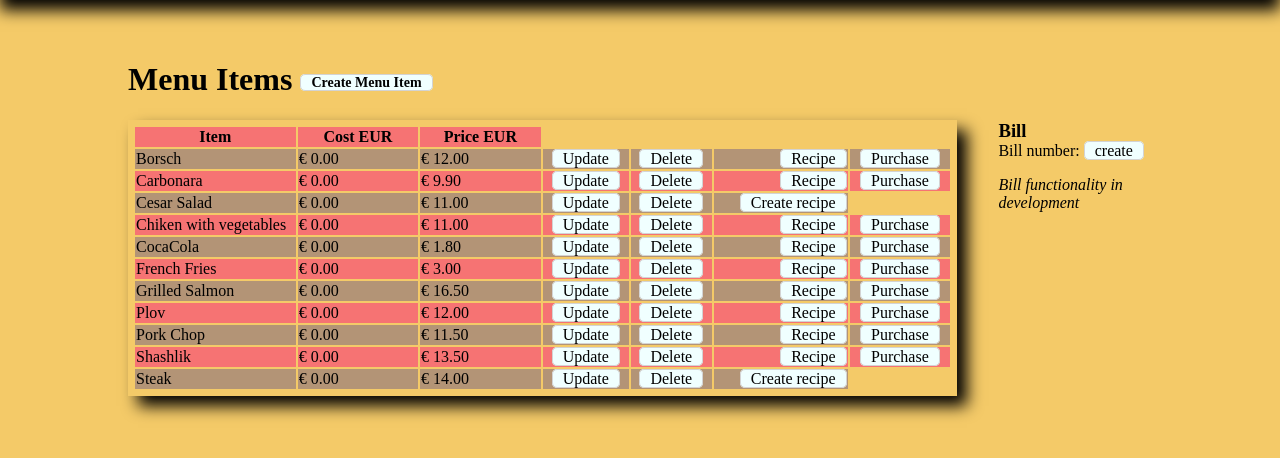
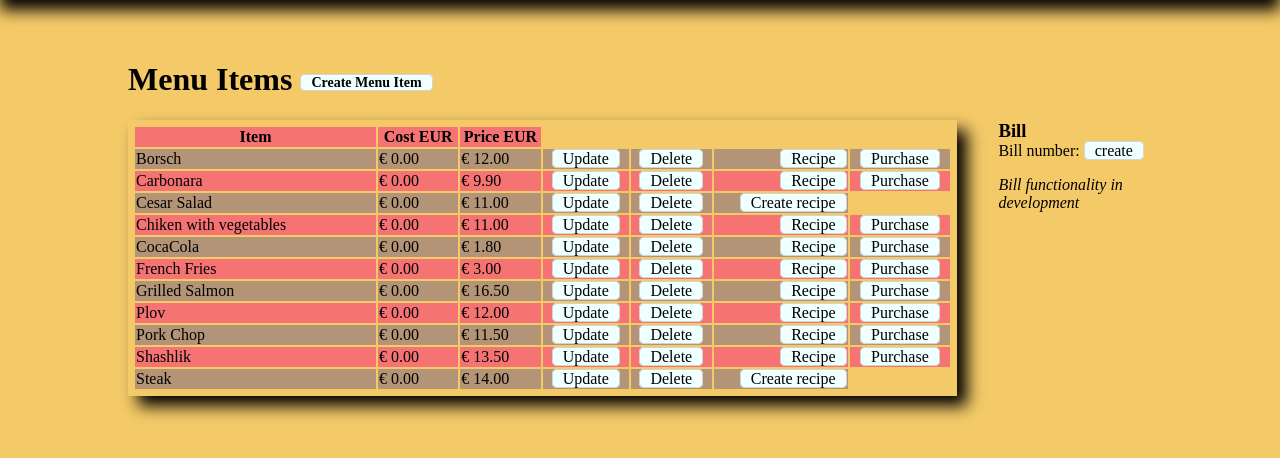
Before and after one commit to EmilG89/restaurant-manager, a Django app: page /menu_items/ in a window 1280 px wide. Shown: the part 250-708 px from the top of the page. Run offline with Django 4.2, Linux system fonts and the light colour scheme; a user stored in the database is signed in; data comes from the database, SQL or seed files in the repository.

Commit message:
improved style

```diff
--- a/restaurantApp/restaurantManager/static/restaurantManager/style.css
+++ b/restaurantApp/restaurantManager/static/restaurantManager/style.css
@@ -73,9 +73,9 @@ a.nav-item {
 .dashboard-data-box {
     display: inline-block;
     padding: 5px 5px;
-    width: 80%;
+    width: 90%;
     min-width: 300px;
-    margin: 20px 10%;
+    margin: 20px 5%;
     box-shadow: 5px 5px 10px black;
 }
 .dashboard-data-box h3, h4{
--- a/restaurantApp/restaurantManager/templates/restaurantManager/menu_items.html
+++ b/restaurantApp/restaurantManager/templates/restaurantManager/menu_items.html
@@ -16,9 +16,9 @@ Menu Items
             </tr>
             {% for item in menu_items %}
                 <tr>
-                    <td style="width: 20%;">{{ item.name }}</td>
-                    <td style="width: 15%">€ {{ item.cost|floatformat:2 }}</td>
-                    <td style="width: 15%;">€ {{ item.price|floatformat:2 }}</td>
+                    <td style="width: 30%;">{{ item.name }}</td>
+                    <td style="width: 10%">€ {{ item.cost|floatformat:2 }}</td>
+                    <td style="width: 10%;">€ {{ item.price|floatformat:2 }}</td>
                     <td style="text-align: center;"><a href="{% url 'update_menu_item' item.pk %}">Update</a></td>
                     <td style="text-align: center;"><a href="{% url 'delete_menu_item' item.pk %}">Delete</a></td>
                     {% if item.pk in recipes %}
```
